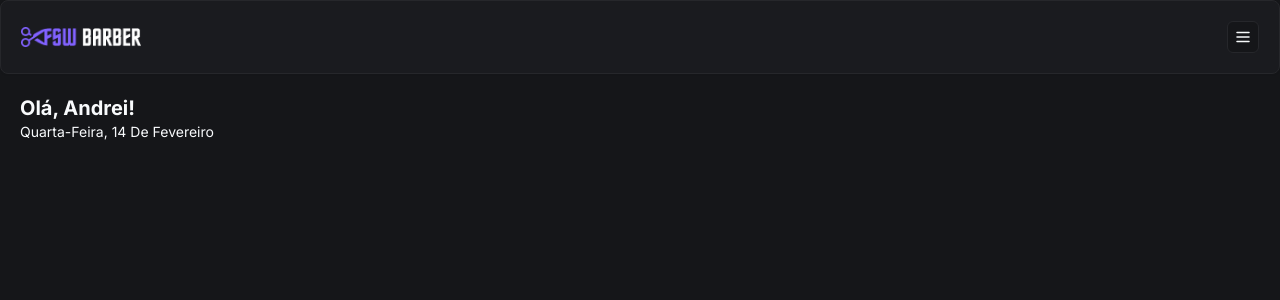
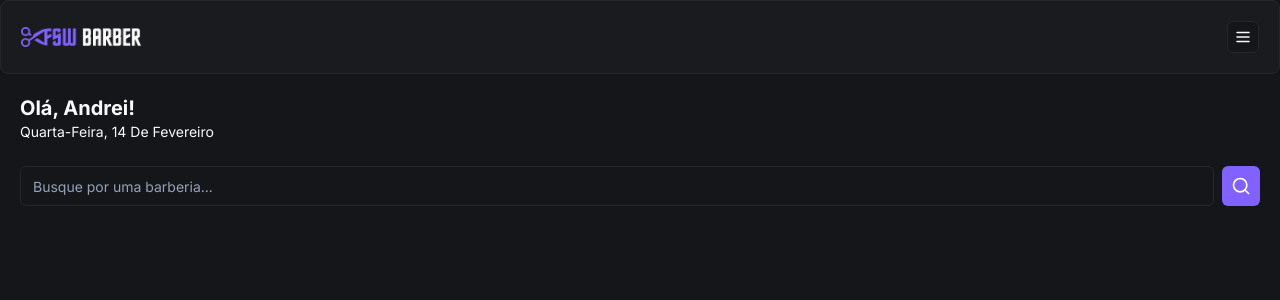
Before and after one commit to dreeilima/Barbershop, a Next.js app: page / in a window 1280 px wide. Shown: the top 300 px of the page. Built offline with nearby package versions, Linux system fonts and the light colour scheme.

Commit message:
feat: add initial search component

```diff
--- /dev/null
+++ b/app/(home)/_components/search.tsx
@@ -0,0 +1,18 @@
+"use client"
+
+import { Button } from "@/app/_components/ui/button";
+import { Input } from "@/app/_components/ui/input";
+import { SearchIcon } from "lucide-react";
+
+const Search = () => {
+  return (
+    <div className="flex tems-center gap-2">
+      <Input placeholder="Busque por uma barberia..." />
+      <Button variant="default" size="icon" >
+        <SearchIcon size={20}/>
+      </Button>
+    </div>
+   );
+}
+
+export default Search;
--- a/app/(home)/page.tsx
+++ b/app/(home)/page.tsx
@@ -1,6 +1,7 @@
 import { format } from "date-fns"
 import Header from "../_components/header"
 import { ptBR } from "date-fns/locale"
+import Search from "./_components/search"
 export default function Home() {
   return (
     <div>
@@ -11,6 +12,11 @@ export default function Home() {
         {format(new Date(), "EEEE',' dd 'de' MMMM",
         { locale: ptBR })}</p>
       </div>
+
+      <div className="px-5 mt-6">
+      <Search />
+      </div>
+
     </div>
   )
 }
--- /dev/null
+++ b/app/_components/ui/input.tsx
@@ -0,0 +1,25 @@
+import * as React from "react"
+
+import { cn } from "@/app/_lib/utils"
+
+export interface InputProps
+  extends React.InputHTMLAttributes<HTMLInputElement> {}
+
+const Input = React.forwardRef<HTMLInputElement, InputProps>(
+  ({ className, type, ...props }, ref) => {
+    return (
+      <input
+        type={type}
+        className={cn(
+          "flex h-10 w-full rounded-md border border-input bg-background px-3 py-2 text-sm ring-offset-background file:border-0 file:bg-transparent file:text-sm file:font-medium placeholder:text-muted-foreground focus-visible:outline-none focus-visible:ring-2 focus-visible:ring-ring focus-visible:ring-offset-2 disabled:cursor-not-allowed disabled:opacity-50",
+          className
+        )}
+        ref={ref}
+        {...props}
+      />
+    )
+  }
+)
+Input.displayName = "Input"
+
+export { Input }
```
